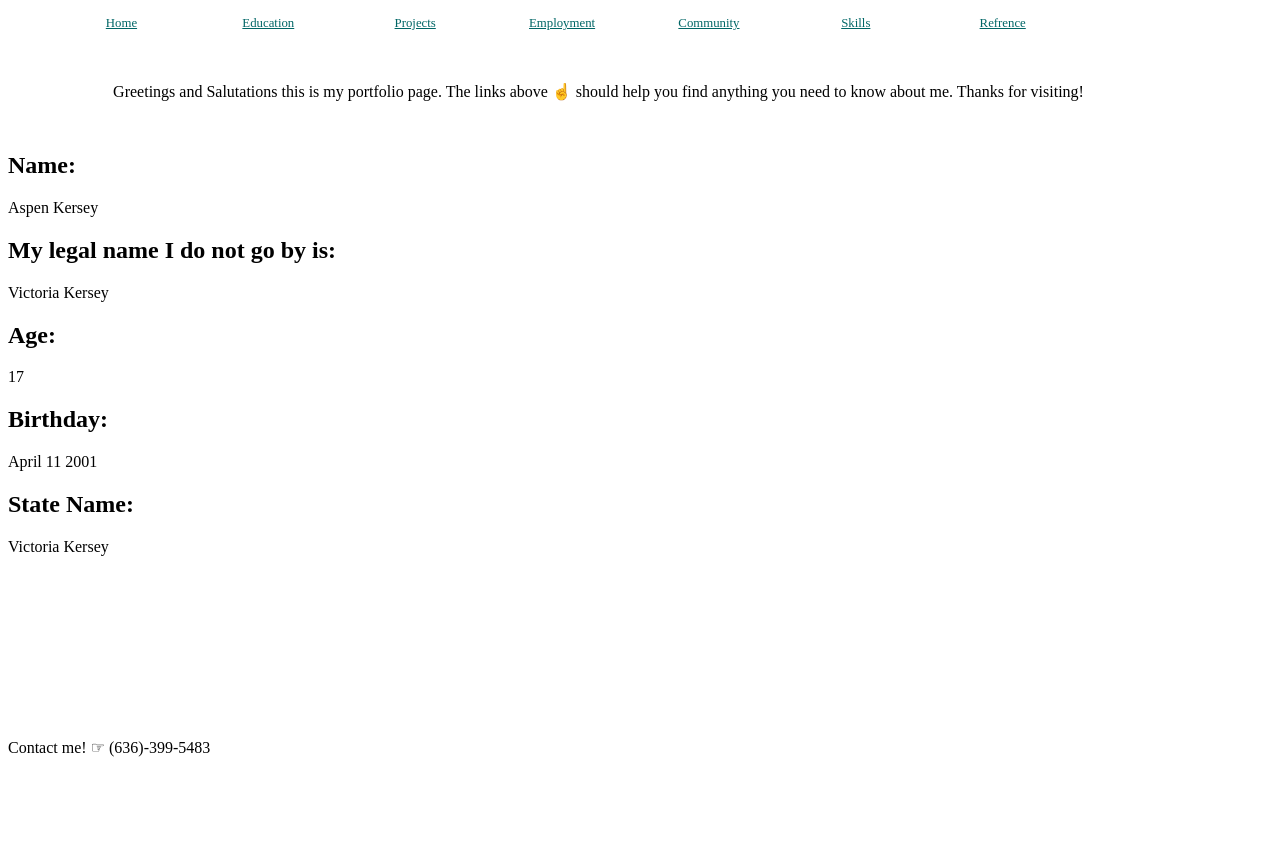
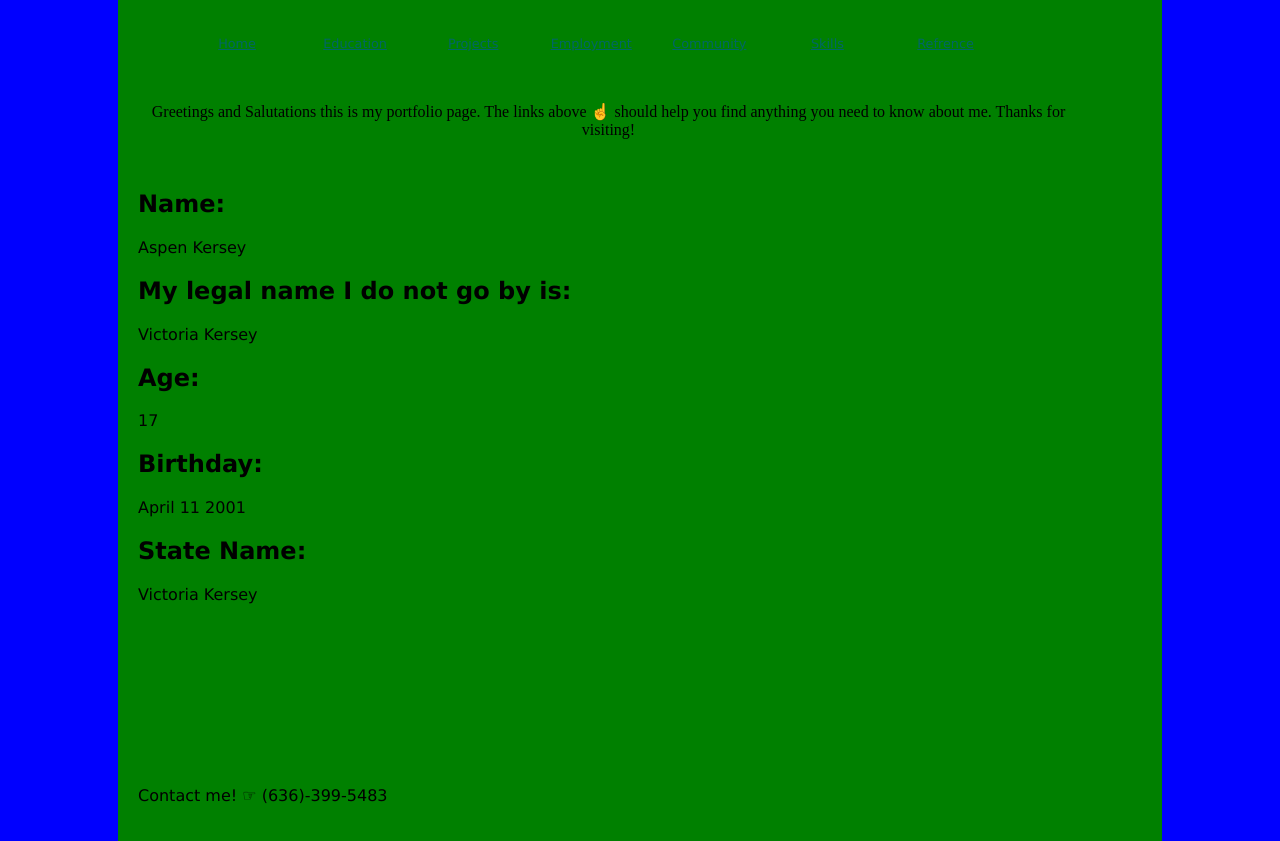
Before and after one commit to simonTambren/AspenKersey.github.io, a plain HTML site: page index.html in a window 1280 px wide. Before the commit the page ends 800 px from the top, so only its background shows below. Drawn offline with Linux system fonts and the light colour scheme.

Commit message:
Update styles.css

```diff
--- a/styles.css
+++ b/styles.css
@@ -14,7 +14,7 @@
 
 
 /* HTML and Body Styles */
-html
+html{
 	/*Customer wants this color Teal*/
 	background-color: blue;
 	margin-left: auto;
```
